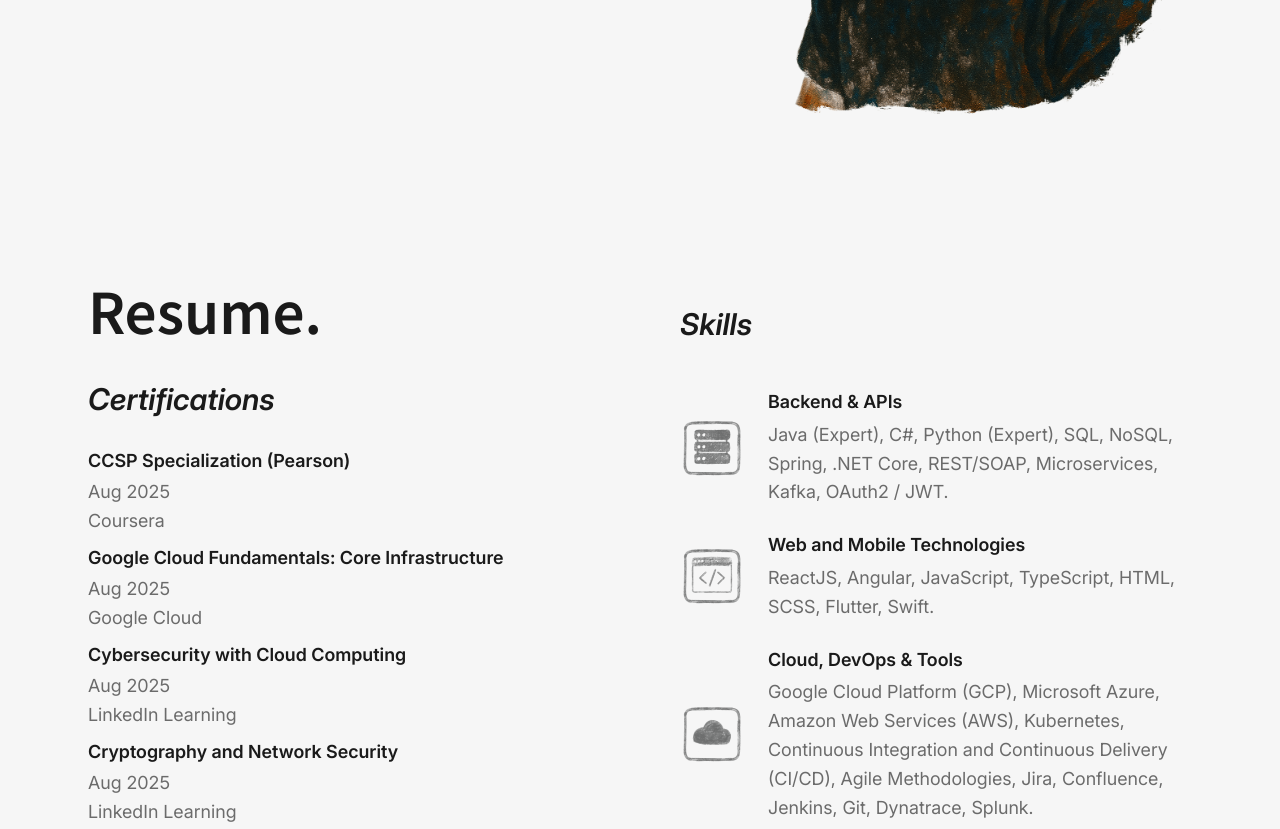
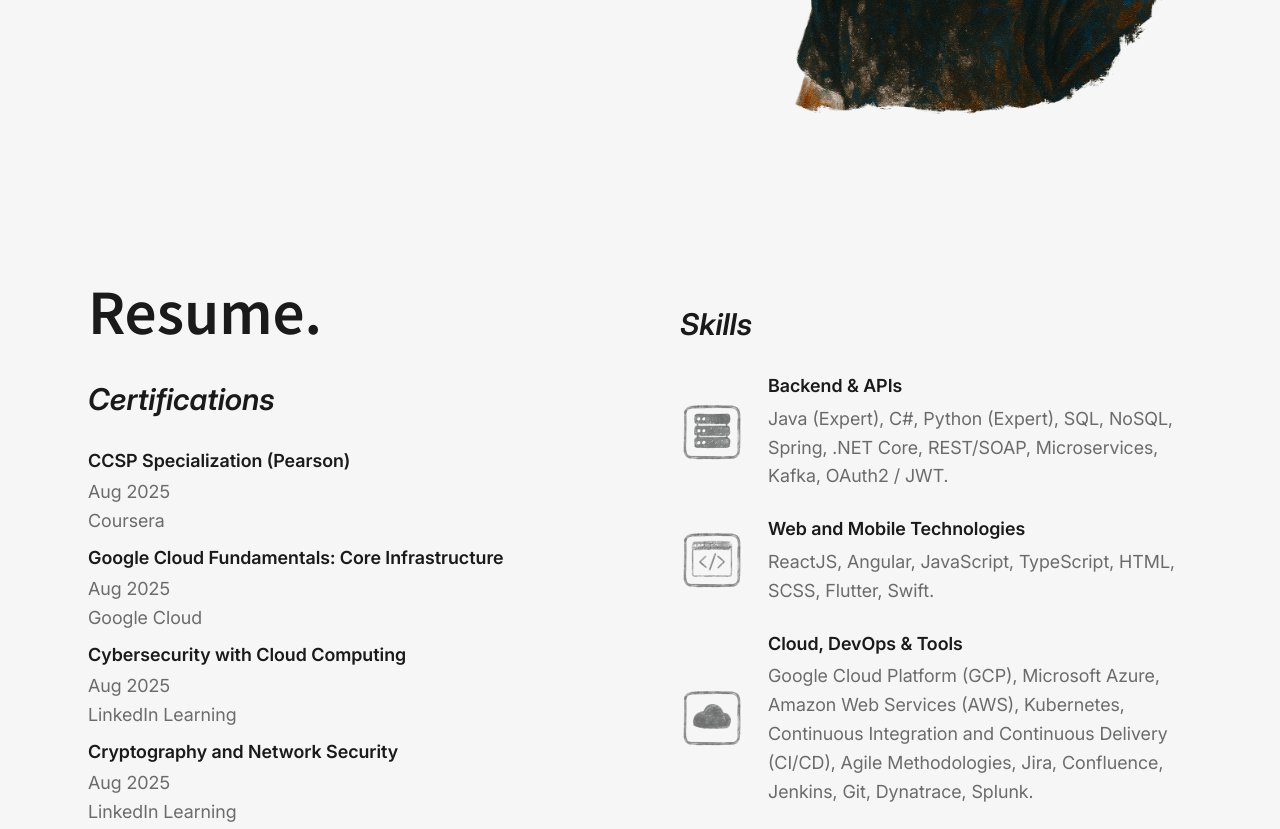
Before and after one commit to seebgar/sebastiangarcia, an Astro site: page / in a window 1280 px wide. Shown: the part 636-1465 px from the top of the page. Built offline with nearby package versions, Linux system fonts and the light colour scheme; Astro itself is replaced by a stand-in of ours.

Commit message:
Tighten the gap between the Skills title and its cards
The .resume__txt__subtitle defaults to margin-block-end: var(--space-s), which compounded with the parent grid row-gap (var(--space-m)) made the Skills title sit too far above its first card. Zero out the subtitle's bottom margin only inside .resume__skills__title so the title-to-card gap matches the card-to-card gap.

Refs #22

```diff
--- a/src/styles/global.css
+++ b/src/styles/global.css
@@ -293,6 +293,10 @@ main {
   row-gap: var(--space-m);
 }
 
+.resume__skills__title .resume__txt__subtitle {
+  margin-block-end: 0;
+}
+
 .resume__entry {
   display: grid;
   gap: 0.15rem;
```
